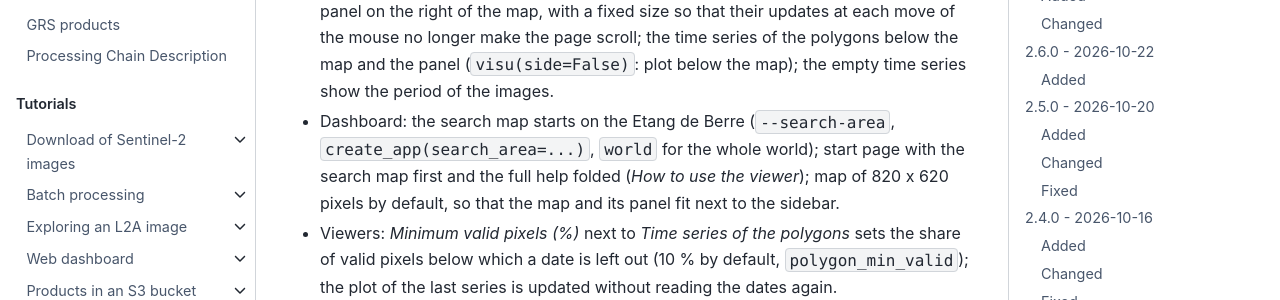
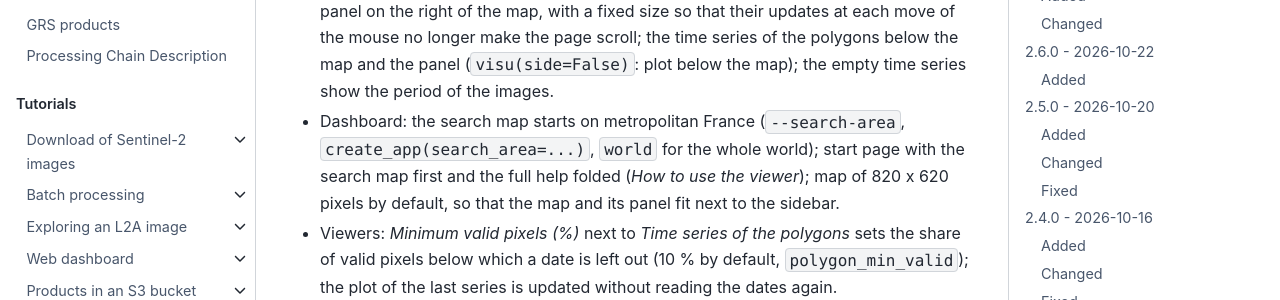
Before and after one commit to Tristanovsk/grstbx, a Sphinx documentation site: the page built from docs/source/history.md, in a window 1280 px wide and 900 px high, scrolled down 1095 px. Shown: the part 149-449 px from the top of the window. Built offline with Sphinx 7.4.7 and the Sphinx Book theme 1.1.4, drawn with Linux system fonts in a browser that asks for light colours; pages that are not in the unit, such as notebooks, are missing from menus.

Commit message:
feat(viewer): the STAC search map starts on metropolitan France

```diff
--- a/CHANGELOG.md
+++ b/CHANGELOG.md
@@ -36,7 +36,7 @@ the versions follow [Semantic Versioning](https://semver.org); each version is p
   with a fixed size so that their updates at each move of the mouse no longer make the page scroll; the time series of
   the polygons below the map and the panel (`visu(side=False)`: plot below the map); the empty time series show the
   period of the images.
-- Dashboard: the search map starts on the Etang de Berre (`--search-area`, `create_app(search_area=...)`, `world` for
+- Dashboard: the search map starts on metropolitan France (`--search-area`, `create_app(search_area=...)`, `world` for
   the whole world); start page with the search map first and the full help folded (*How to use the viewer*); map of
   820 x 620 pixels by default, so that the map and its panel fit next to the sidebar.
 - Viewers: *Minimum valid pixels (%)* next to *Time series of the polygons* sets the share of valid pixels below
```
Also changed, not shown: docs/source/tutorials/dashboard.md (+2 -2 lines), 2 other files.
